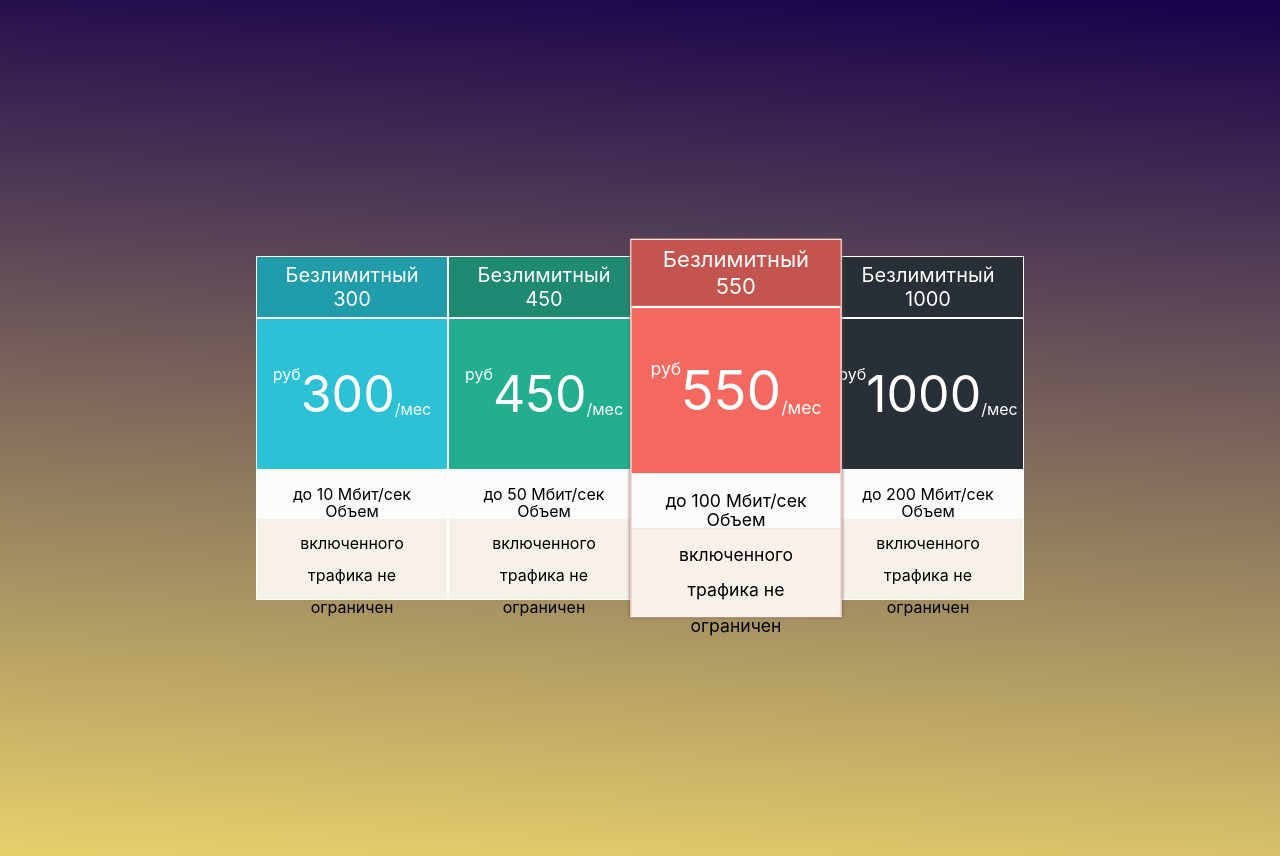
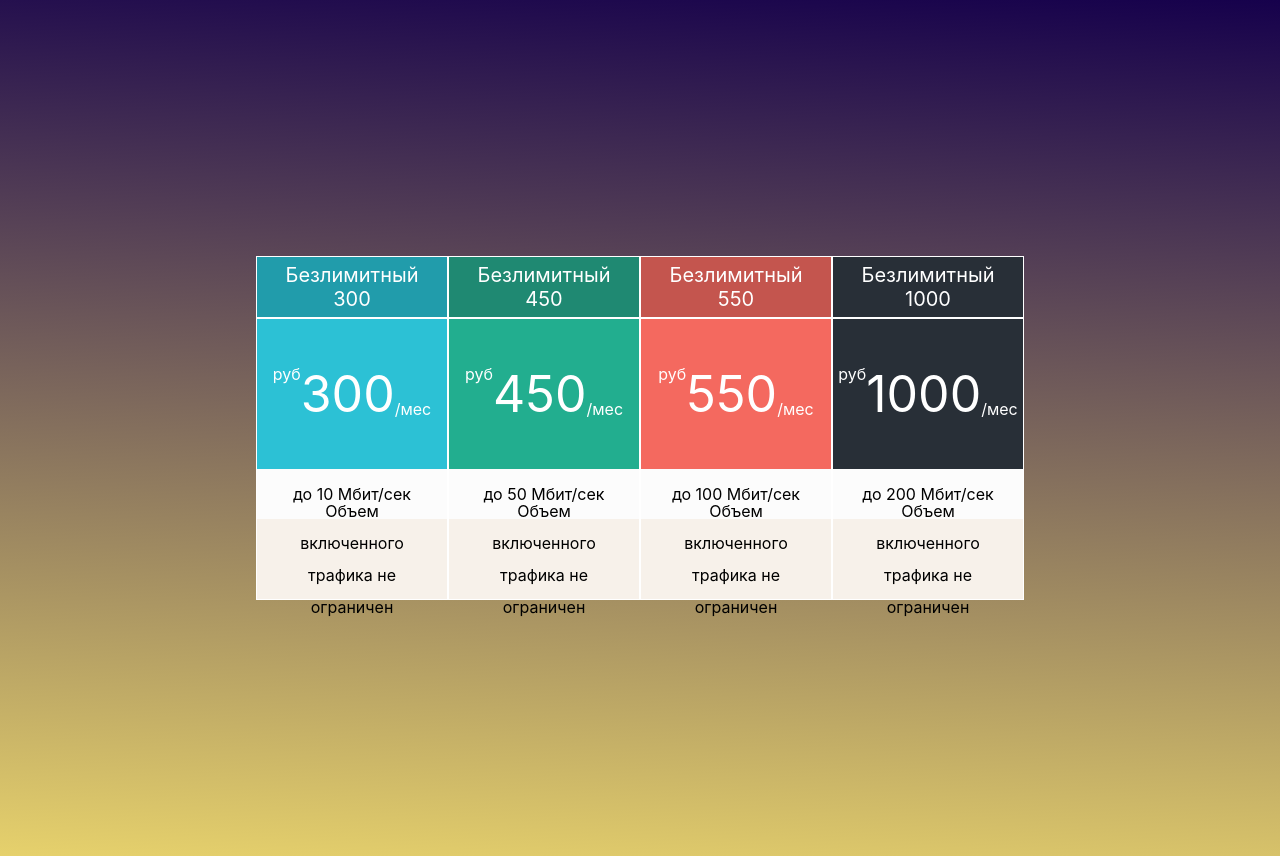
Before and after one commit to JBatsyus/cards, a React (Create React App) app in the folder card_homework/: page / in a window 1280 px wide. Built offline with nearby package versions, Linux system fonts and the light colour scheme.

Commit message:
добавила интерактив у карточек

```diff
--- a/card_homework/src/App.js
+++ b/card_homework/src/App.js
@@ -18,7 +18,7 @@ function App() {
                     month={oneCard.month}
                     text={oneCard.text}
                     footer={oneCard.footer}
-                    isSelected={oneCard.isSelected}
+                    pressed={oneCard.pressed}
                     colorBlueCard={oneCard.colorBlueCard}
                     colorGreenCard={oneCard.colorGreenCard}
                     colorRedCard={oneCard.colorRedCard}
--- a/card_homework/src/components/Card.css
+++ /dev/null
@@ -1,38 +0,0 @@
-.card {
-    width: 150px;
-    height: 200px;
-    color: black;
-    background-color: yellow;
-    border: 1px solid black;
-}
-
-.unlimited300 {
-    background-color: burlywood;
-}
-
-.unlimited450 {
-    background-color: aquamarine;
-}
-
-.unlimited550 {
-    background-color: rebeccapurple;
-}
-
-.unlimited1000 {
-    background-color: lightgrey;
-}
-
-.selected {
-    border: 3px solid red;
-    border-radius: 5px;
-    font-size: 50px;
-}
-
-.circle {
-    width: 10px;
-    height: 10px;
-    top: 5px;
-    left: 5px;
-    border-radius: 100%;
-    background-color: purple;
-}
--- a/card_homework/src/components/Card.jsx
+++ b/card_homework/src/components/Card.jsx
@@ -1,8 +1,10 @@
+import React, { useState } from "react";
 import "./Card.scss";
 
 const Card = props => {
+    const [pressed, setPressed] = useState(false);
+
     const {
-        isSelected,
         header,
         text,
         sum,
@@ -20,22 +22,27 @@ const Card = props => {
     const greenCard = colorGreenCard ? "colorGreen" : "";
     const redCard = colorRedCard ? "colorRed" : "";
     const blackCard = colorBlackCard ? "colorBlack" : "";
-    const thisSelected = isSelected ? " selected" : "";
+
+    const thisSelected = pressed ? " selected" : "";
 
     const blueBack = blueВackgroundHeader ? " colorHeaderBlue" : "";
     const greenBack = greenВackgroundHeader ? " colorHeaderGreen" : "";
     const redBack = redВackgroundHeader ? " colorHeaderRed" : "";
     const blackBack = blackВackgroundHeader ? " colorHeaderBlack" : "";
 
+    const handleChange = () => {
+        setPressed(!pressed);
+    };
+
     return (
-        <div className="cardContainer">
+        <div className={"cardContainer" + thisSelected} onClick={handleChange}>
             <div
                 className={
                     "card " +
                     blueCard +
                     greenCard +
                     redCard +
-                    thisSelected +
+                    // thisSelected +
                     blackCard
                 }
             >
@@ -63,4 +70,5 @@ const Card = props => {
         </div>
     );
 };
+
 export default Card;
--- a/card_homework/src/components/Card.scss
+++ b/card_homework/src/components/Card.scss
@@ -57,7 +57,7 @@ $fontColor: rgb(255, 255, 255);
 }
 .selected {
     transform: scale(1.1);
-    box-shadow: 0 0 3px rgb(88, 87, 87);
+    box-shadow: 0 0 20px rgb(88, 87, 87);
 }
 
 // расцветка
--- a/card_homework/src/components/Cards.js
+++ b/card_homework/src/components/Cards.js
@@ -6,6 +6,7 @@ export const cards = [
         text: "до 10 Мбит/сек",
         blueВackgroundHeader: true,
         colorBlueCard: true,
+        pressed: false,
     },
     {
         id: "2",
@@ -14,15 +15,17 @@ export const cards = [
         text: "до 50 Мбит/сек",
         greenВackgroundHeader: true,
         colorGreenCard: true,
+        pressed: false,
     },
     {
         id: "3",
         header: "Безлимитный 550",
         sum: "550",
         text: "до 100 Мбит/сек",
-        isSelected: true,
+        // isSelected: true,
         redВackgroundHeader: true,
         colorRedCard: true,
+        pressed: false,
     },
     {
         id: "4",
@@ -31,5 +34,6 @@ export const cards = [
         text: "до 200 Мбит/сек",
         blackВackgroundHeader: true,
         colorBlackCard: true,
+        pressed: false,
     },
 ];
```
Also changed, not shown: card_homework/.eslintrc.json.
